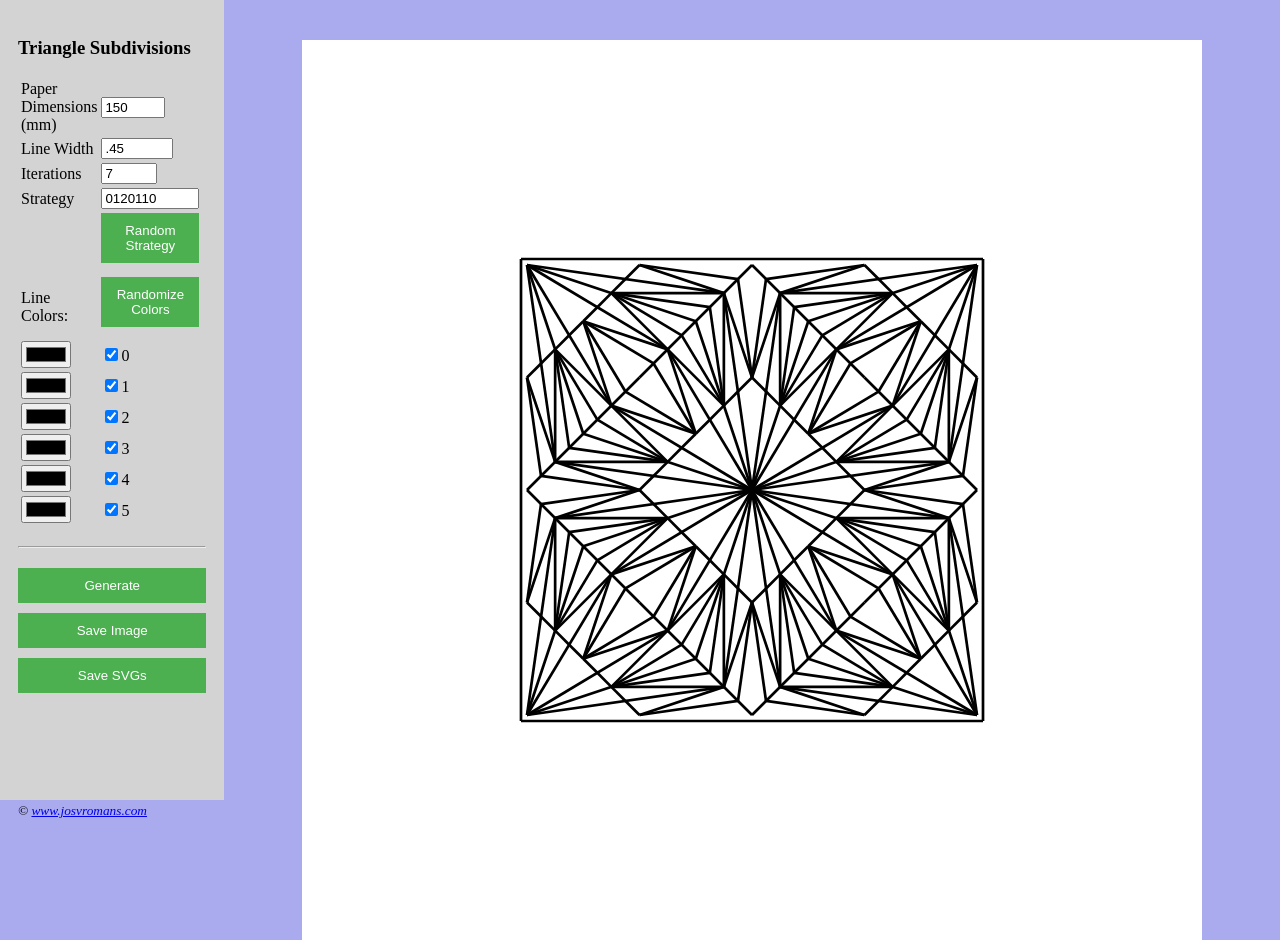
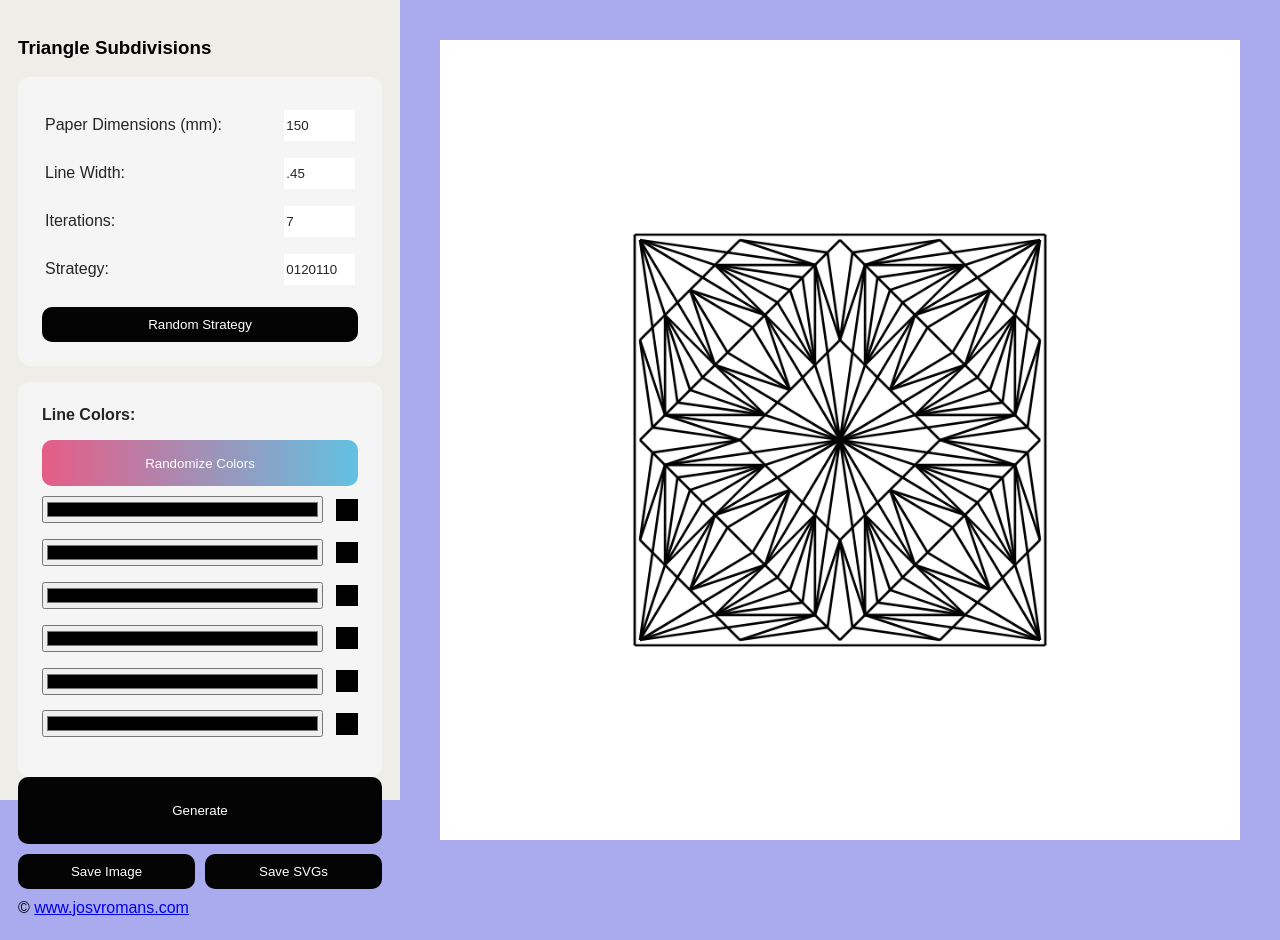
Before and after one commit to josvromans/plotting, a plain HTML site: page TriangleSubdivisions/origami.html in a window 1280 px wide. After the commit the page ends 917 px from the top, so only its background shows below. Drawn offline with Linux system fonts and the light colour scheme.

Commit message:
Initial styling and html reformat

```diff
--- a/TriangleSubdivisions/origami.html
+++ b/TriangleSubdivisions/origami.html
@@ -9,72 +9,97 @@
 </head>
 <body>
 
-
   <div id="sidebar">
 
     <h3>Triangle Subdivisions</h3>
 
-    <table>
+    <div id="control-panel">
 
+      <div id="params-panel">
 
-    <tr><td><label for="dimensionsMM">Paper Dimensions (mm)</label></td><td><input type="number" placeholder="150" step="1" min="20" max="999" value="150" id="dimensionsMM"></td></tr>
+        <span id="dimensions-span" class="param">
+          <label for="dimensionsMM">Paper Dimensions (mm):</label>
+          <input class="panel-input" type="number" placeholder="150" step="1" min="20" max="999" value="150" id="dimensionsMM">
+        </span>
 
+        <span id="line-width-span" class="param">
+          <label for="line_width">Line Width:</label>
+          <input class="panel-input" type="number" placeholder=".45" step=".01" min=".01" max="9" value=".45" id="line_width">
+        </span>
 
-    <tr><td><label for="line_width">Line Width</label></td><td><input type="number" placeholder=".45" step=".01" min=".01" max="9" value=".45" id="line_width"></td></tr>
+        <span id="iterations-span" class="param">
+          <label for="iterations">Iterations:</label>
+          <input  class="panel-input" type="number" placeholder="10" step="1" min="1" max="20" value="7" id="iterations">
+        </span>
 
+        <span id="strategy-span" class="param">
+          <label for="strategy">Strategy:</label>
+          <input class="panel-input" id="strategy" value="0120110">
+        </span>
 
-    <tr>
-      <td><label for="iterations">Iterations</label></td>
-      <td><input type="number" placeholder="10" step="1" min="1" max="20" value="7" id="iterations"><td>
-    </tr>
+        <button id="random" title="Re-generate with a random strategy.">Random Strategy</button>
+      </div>
 
-    <tr>
-      <td><label for="strategy">Strategy</label></td>
-      <td><input id="strategy" value="0120110"><td>
-    </tr>
-    <tr>
-    <td></td>
-    <td><button id="random" title="Re-generate with a random strategy.">Random Strategy</button></td>
-    </tr>
+      <div id="color-panel">
+        <span class="colors-header">
+          <h4 id="colors-header-title">Line Colors:</h4>
+          <button id="randomColors" title="Randomize the colors of the lines.">Randomize Colors</button>
+        </span>
 
+        <span class="color-input-span">
+          <input id="color0" class="color-input" type="color" value="#000000"/>
+          <input class="color-toggle" type="checkbox" name="cb0" id="cb0" checked>
+          <label class="toggle-label" for="cb0"></label>
+        </span>
 
-    <tr>
-    	<td>Line Colors:</td>
-    	<td><button id="randomColors" title="Randomize the colors of the lines.">Randomize Colors</button></td>
-    </tr>
-    <tr><td><input id="color0" type="color" value="#000000"/></td><td><input type="checkbox" id="cb0" checked>0</td></tr>
-    <tr><td><input id="color1" type="color" value="#000000"/></td><td><input type="checkbox" id="cb1" checked>1</td></tr>
-    <tr><td><input id="color2" type="color" value="#000000"/></td><td><input type="checkbox" id="cb2" checked>2</td></tr>
-    <tr><td><input id="color3" type="color" value="#000000"/></td><td><input type="checkbox" id="cb3" checked>3</td></tr>
+        <span class="color-input-span">
+          <input id="color1" class="color-input" type="color" value="#000000"/>
+          <input class="color-toggle" type="checkbox" name="cb1" id="cb1" checked>
+          <label class="toggle-label" for="cb1"></label>
+        </span>
 
-    <tr><td><input id="color4" type="color" value="#000000"/></td><td><input type="checkbox" id="cb4" checked>4</td></tr>
+        <span class="color-input-span">
+          <input id="color2" class="color-input" type="color" value="#000000"/>
+          <input class="color-toggle" type="checkbox" name="cb2" id="cb2" checked>
+          <label class="toggle-label" for="cb2"></label>
+        </span>
 
-    <tr><td><input id="color5" type="color" value="#000000"/></td><td><input type="checkbox" id="cb5" checked>5</td></tr>
+        <span class="color-input-span">
+          <input id="color3" class="color-input" type="color" value="#000000"/>
+          <input class="color-toggle" type="checkbox" name="cb3" id="cb3" checked>
+          <label class="toggle-label" for="cb3"></label>
+        </span>
 
+        <span class="color-input-span">
+          <input id="color4" class="color-input" type="color" value="#000000"/>
+          <input class="color-toggle" type="checkbox" name="cb4" id="cb4" checked>
+          <label class="toggle-label" for="cb4"></label>
+        </span>
 
-    </table>
+        <span class="color-input-span">
+          <input id="color5" class="color-input" type="color" value="#000000"/>
+          <input class="color-toggle" type="checkbox" name="cb5" id="cb5" checked>
+          <label class="toggle-label" for="cb5"></label>
+        </span>
+      </div>
 
-
-      <hr>
       <div class="buttons">
         <button id="start" title="Generate the subdivision. Keyboard shortcut: <ENTER>">Generate</button>
 
-
-
+        <div id="save-buttons">
           <button id="download" title="Save the current canvas as a png image.">Save Image</button>
           <button id="download_svg" title="Save the current plot as several SVG files." onclick="download_svg_file()">Save SVGs</button>
         </div>
-
-       <a id="link"></a>
-       <small><i>
-        <footer class="footer">&#169; <a href="http://www.josvromans.com">www.josvromans.com</a></footer>
-    </i></small>
+        <span class="footer">&#169; <a href="http://www.josvromans.com">www.josvromans.com</a></span>
       </div>
 
 
-    <div style="width: 100%;">
+    </div>
+  </div>
+
+  <!-- <div style="width: 100%;"> -->
     <canvas id="canvas"></canvas>
-    </div>
+  <!-- </div> -->
 
 </body>
 </html>
--- a/TriangleSubdivisions/subdivision.css
+++ b/TriangleSubdivisions/subdivision.css
@@ -1,63 +1,243 @@
-#fileInput {
-      display: none;
-    }
-
-    body {
+html, body {
+  font-family:Arial, Helvetica, sans-serif;
+  width:  100%;
+  height: 100svh;
   margin: 0;
+  background-color: #aae;
   padding: 0;
   display: flex;
+  justify-content: space-around;
+
+  --dark : #EEEDE8;
+  --med : #f5f5f5;
+  --light : #ffffff;
 }
 
 #sidebar {
-      width: 202px;
-      background-color: lightgray;
+  width: 25em;
+  box-sizing: border-box;
+  background-color: var(--dark);
   padding: 18px;
-    }
-
-    #content {
-      flex: 1;
-      padding: 20px;
+  display: flex;
+  flex-direction: column;
+  justify-content: space-between;
 }
 
 
 
+#control-panel{
+  height: 100%;
+  display: flex;
+  flex-direction: column;
+  justify-content: space-around;
+  flex-grow: 1;
+}
+
+
+#params-panel{
+  border-radius: 0.75em;
+  background-color: var(--med);
+  color: #252525;
+  padding: 1.5em;
+  margin-bottom: 1em;
+  /* border: 1px solid black; */
+
+}
+.param{
+  width: 100%;
+  box-sizing: border-box;
+  height: 3em;
+  padding-block: 3%;
+  padding-inline: 3px;
+
+  display: flex;
+  justify-content: space-between;
+  align-items: center;
+}
+.panel-input{
+  width: 50%;
+  height: 100%;
+
+  max-width: 5em;
+  background-color: var(--light);
+  color: #252525;
+
+  border: none;
+}
+#random{
+  margin: 0;
+  margin-top:1em;
+}
+
+#color-panel{
+  border-radius: 0.75em;
+  background-color: var(--med);
+  color: #252525;
+  padding: 1.5em;
+
+  display: flex;
+  flex-direction: column;
+  /* margin-bottom: 2em; */
+}
+.colors-header{
+  width: 100%;
+  display: flex;
+  flex-direction: column;
+  justify-content: center;
+}
+#colors-header-title{
+  margin-bottom: 1em;
+  margin-top: 0;
+}
+#randomColors{
+  width: 100%;
+  height: fit-content;
+  box-sizing: border-box;
+  background-image: linear-gradient(to right, #E55D87 0%, #5FC3E4  51%, #E55D87  100%);
+
+  padding: 5%;
+  text-align: center;
+  /* text-transform: uppercase; */
+  transition: 0.5s;
+  background-size: 200% auto;
+  color: white;
+
+
+  display: block;
+
+}
+#randomColors:hover {
+  background-position: right center;
+  filter: none;
+}
+.color-input-span{
+  width: 100%;
+  box-sizing: border-box;
+
+  display: flex;
+  justify-content: space-between;
+  align-items: center;
+  margin-bottom: 5%;
+
+}
+.color-input{
+  width: 90%;
+  /* border: 1px solid #f5f5f5; */
+  margin-right: 1em;
+  inset: 0;
+}
+.color-input:hover{
+  cursor: pointer;
+}
+.toggle-label{
+  box-sizing: border-box;
+  height: 80%;
+  aspect-ratio: 1/1;
+  background-color: #f5f5f5;
+  border: 1px solid #000000;
+
+  transition: 150ms;
+}
+.color-toggle{
+  width: 10%;
+  display: none;
+}
+.color-toggle:checked + .toggle-label{
+  background-color: #000000;
+}
+.color-toggle:checked + .toggle-label::after{
+  width: 50%;
+  height: 50%;
+  background-color: #ff0000;
+}
+/* .color-toggle{
+  background-color: #040404;
+} */
+
+#start{
+  height: 5em;
+}
+#save-buttons{
+  display: flex;
+  gap: 10px;
+}
 button {
-      background-color: #4CAF50;
+  background-color: #040404;
+  box-sizing: border-box;
   color: white;
-      padding: 10px 10px;
+  padding: 10px;
+  border-radius: 0.75em;
   border: none;
   cursor: pointer;
   width: 100%;
   margin-bottom: 10px;
+  transition: 250ms ease-out
 }
-    hr {
+button:hover{
+  filter: invert(100%);
+}
+
+
+
+
+/* hr {
   margin-top: 20px;
   margin-bottom: 20px;
-    }
+} */
 
 .footer {
   margin-top: 100px;
 }
 
 
+canvas {
+  max-width: 100%;
+  max-height: 100%;
 
 
-html, body {
-  width:  100%;
-  height: 100%;
-  margin: 0;
-  background-color: #aae;
-}
-
-canvas {
   background-color: white;
-}
-input {
-    max-width: 90px;
-}
-canvas {
   padding: 0;
   margin: auto;
+  overflow: auto;
   display: block;
   margin-top:40px;
 }
+
+@media (orientation:portrait) {
+
+  h3{
+    font-size: 2em;
+  }
+  #sidebar{
+    position: absolute;
+    overflow-y: auto;
+    max-width: 100%;
+    max-height: 100%;
+    left: 0;
+    top: 0;
+    width: 100%;
+    height: 100%;
+  }
+
+  button{
+    height: 6em;
+    font-size: 1.5em;
+  }
+
+  .param{
+    font-size: 2em;
+  }
+  .panel-input{
+    font-size: 1em;
+  }
+  #colors-header-title{
+    font-size: 2em;
+  }
+  .color-input-span{
+    height: 5em;
+    margin-bottom: 2px;
+  }
+  .color-input{
+    height: 100%;
+  }
+}
```
Lines whose indentation alone changed are shown as unchanged.
